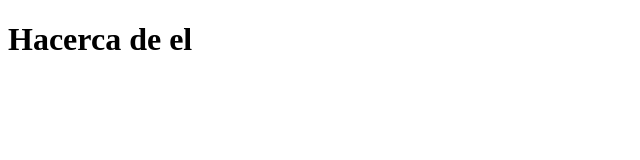
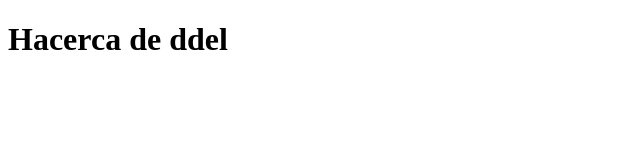
Before and after one commit to guevert/cv, a plain HTML site: page about.html in a window 1280 px wide. Shown: the full height of the page, 0-640 px from the left. Drawn offline with Linux system fonts and the light colour scheme.

Commit message:
prueba about

```diff
--- a/about.html
+++ b/about.html
@@ -7,7 +7,7 @@
 <body>
 <div>
     <p>
-        <h1>Hacerca de el</h1>
+        <h1>Hacerca de ddel</h1>
     </p>
 </div>
 
```
